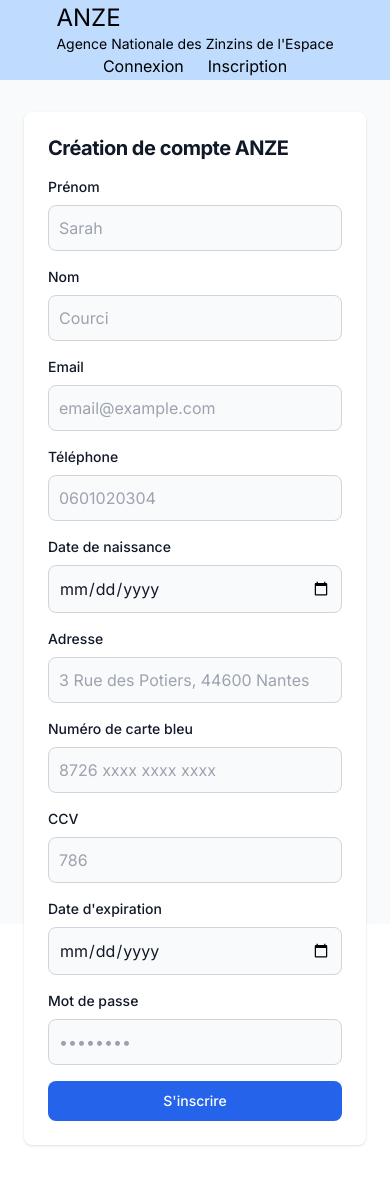
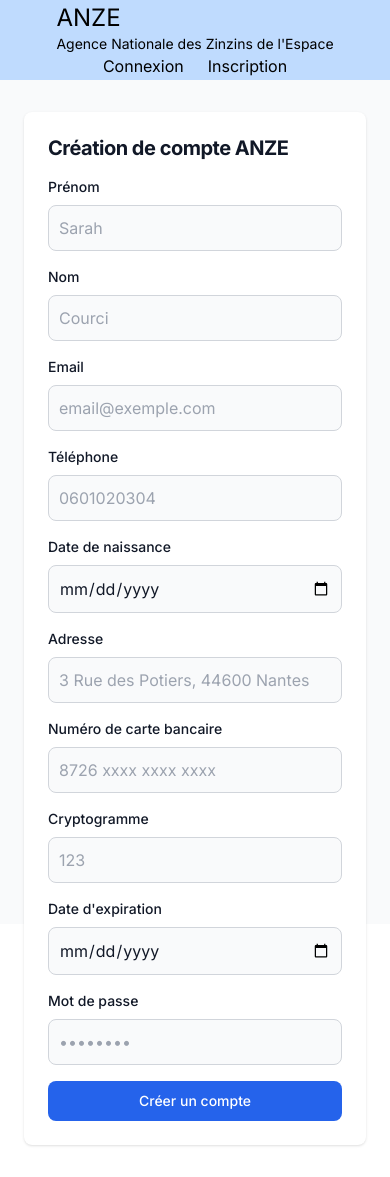
Before and after one commit to LucasHzl/anze, a Next.js app in the folder frontend/: page /signup in a window 390 px wide. Built offline with nearby package versions, Linux system fonts and the light colour scheme.

Commit message:
sign up form functional (wip)

```diff
--- a/frontend/src/components/SignInForm.jsx
+++ b/frontend/src/components/SignInForm.jsx
@@ -7,8 +7,12 @@ import { useRouter } from "next/navigation";
 export default function SignInForm() {
     const [username, setUsername] = useState("");
     const [password, setPassword] = useState("");
+
+
     const [emailError, setEmailError] = useState(false);
     const [passwordError, setPasswordError] = useState(false);
+
+
     const [apiError, setApiError] = useState("");
     const [apiSuccess, setApiSuccess] = useState("");
 
@@ -59,7 +63,7 @@ export default function SignInForm() {
                                     name="email"
                                     id="email"
                                     className="bg-gray-50 border border-gray-300 text-gray-900 sm:text-sm rounded-lg focus:ring-blue-600 focus:border-blue-600 block w-full p-2.5 dark:bg-gray-700 dark:border-gray-600 dark:placeholder-gray-400 dark:text-white dark:focus:ring-blue-500 dark:focus:border-blue-500"
-                                    placeholder="email@example.com"
+                                    placeholder="email@exemple.com"
                                     required
                                     value={username}
                                     onChange={(e) => setUsername(e.target.value)}
--- a/frontend/src/components/SignUpForm.jsx
+++ b/frontend/src/components/SignUpForm.jsx
@@ -1,10 +1,10 @@
-import Link from "next/link";
+"use client";
+
 import { useState } from "react";
 import { useRouter } from "next/navigation";
 
 export default function SignUpForm() {
-
-    const [username, setUsername] = useState("");
+    const [email, setEmail] = useState("");
     const [password, setPassword] = useState("");
     const [firstName, setFirstName] = useState("");
     const [lastName, setLastName] = useState("");
@@ -15,40 +15,64 @@ export default function SignUpForm() {
     const [cryptogram, setCryptogram] = useState("");
     const [expirationDate, setExpirationDate] = useState("");
 
-
     const [emailError, setEmailError] = useState(false);
     const [passwordError, setPasswordError] = useState(false);
     const [apiError, setApiError] = useState("");
-
-
     const [apiSuccess, setApiSuccess] = useState("");
 
     const router = useRouter();
 
-    const signInSubmit = async (e) => {
+    const signUpSubmit = async (e) => {
         e.preventDefault();
 
+        console.log("Form submitted");
+
+        let roles = ["ROLE_USER"]
+
+        let first_name = firstName
+        let last_name = lastName
+        let card_number = cardNumber
+        let expiration_date = expirationDate
+
         try {
-            const response = await fetch("http://127.0.0.1:8000/api/signin_check", {
+            const bodyData = {
+                roles,
+                email,
+                password,
+                first_name,
+                last_name,
+                birthdate,
+                phone,
+                adress,
+                card_number,
+                cryptogram,
+                expiration_date,
+            };
+
+            console.log("Request body :", bodyData);
+
+            const response = await fetch("http://127.0.0.1:8000/api/users", {
                 method: "POST",
                 headers: {
                     "Content-Type": "application/ld+json",
                 },
-                body: JSON.stringify({ username, password }),
+                body: JSON.stringify(bodyData),
             });
+
+            console.log("Response status :", response.status);
 
             const data = await response.json();
 
             if (response.ok) {
-                setApiSuccess("Login successful!");
+                setApiSuccess("Signup successful!");
                 localStorage.setItem("token", data.token);
-
                 // router.push("/profil");
             } else {
                 setApiError(data.message || "An error occurred");
                 setApiSuccess("");
             }
         } catch (error) {
+            console.error("Error during sign up:", error);
             setApiError("An error occurred. Please try again.");
             setApiSuccess("");
         }
@@ -62,52 +86,54 @@ export default function SignUpForm() {
                         <h1 className="text-xl font-bold leading-tight tracking-tight text-gray-900 md:text-2xl dark:text-white">
                             Création de compte ANZE
                         </h1>
-                        <form className="space-y-4 md:space-y-6" action="#">
+                        <form onSubmit={signUpSubmit} className="space-y-4 md:space-y-6" action="#">
                             <div>
                                 <label htmlFor="firstName" className="block mb-2 text-sm font-medium text-gray-900 dark:text-white">Prénom</label>
-                                <input type="text" name="firstName" id="firstName" className="bg-gray-50 border border-gray-300 text-gray-900 sm:text-sm rounded-lg focus:ring-blue-600 focus:border-blue-600 block w-full p-2.5 dark:bg-gray-700 dark:border-gray-600 dark:placeholder-gray-400 dark:text-white dark:focus:ring-blue-500 dark:focus:border-blue-500" placeholder="Sarah" required />
+                                <input type="text" name="firstName" id="firstName" className="bg-gray-50 border border-gray-300 text-gray-900 sm:text-sm rounded-lg focus:ring-blue-600 focus:border-blue-600 block w-full p-2.5 dark:bg-gray-700 dark:border-gray-600 dark:placeholder-gray-400 dark:text-white dark:focus:ring-blue-500 dark:focus:border-blue-500" placeholder="Sarah" required value={firstName} onChange={(e) => setFirstName(e.target.value)} />
                             </div>
                             <div>
                                 <label htmlFor="lastName" className="block mb-2 text-sm font-medium text-gray-900 dark:text-white">Nom</label>
-                                <input type="text" name="lastName" id="lastName" className="bg-gray-50 border border-gray-300 text-gray-900 sm:text-sm rounded-lg focus:ring-blue-600 focus:border-blue-600 block w-full p-2.5 dark:bg-gray-700 dark:border-gray-600 dark:placeholder-gray-400 dark:text-white dark:focus:ring-blue-500 dark:focus:border-blue-500" placeholder="Courci" required />
+                                <input type="text" name="lastName" id="lastName" className="bg-gray-50 border border-gray-300 text-gray-900 sm:text-sm rounded-lg focus:ring-blue-600 focus:border-blue-600 block w-full p-2.5 dark:bg-gray-700 dark:border-gray-600 dark:placeholder-gray-400 dark:text-white dark:focus:ring-blue-500 dark:focus:border-blue-500" placeholder="Courci" required value={lastName} onChange={(e) => setLastName(e.target.value)} />
                             </div>
                             <div>
                                 <label htmlFor="email" className="block mb-2 text-sm font-medium text-gray-900 dark:text-white">Email</label>
-                                <input type="email" name="email" id="email" className="bg-gray-50 border border-gray-300 text-gray-900 sm:text-sm rounded-lg focus:ring-blue-600 focus:border-blue-600 block w-full p-2.5 dark:bg-gray-700 dark:border-gray-600 dark:placeholder-gray-400 dark:text-white dark:focus:ring-blue-500 dark:focus:border-blue-500" placeholder="email@example.com" required />
+                                <input type="email" name="email" id="email" className="bg-gray-50 border border-gray-300 text-gray-900 sm:text-sm rounded-lg focus:ring-blue-600 focus:border-blue-600 block w-full p-2.5 dark:bg-gray-700 dark:border-gray-600 dark:placeholder-gray-400 dark:text-white dark:focus:ring-blue-500 dark:focus:border-blue-500" placeholder="email@exemple.com" required value={email} onChange={(e) => setEmail(e.target.value)} />
                             </div>
                             <div>
                                 <label htmlFor="phone" className="block mb-2 text-sm font-medium text-gray-900 dark:text-white">Téléphone</label>
-                                <input type="phone" name="phone" id="phone" className="bg-gray-50 border border-gray-300 text-gray-900 sm:text-sm rounded-lg focus:ring-blue-600 focus:border-blue-600 block w-full p-2.5 dark:bg-gray-700 dark:border-gray-600 dark:placeholder-gray-400 dark:text-white dark:focus:ring-blue-500 dark:focus:border-blue-500" placeholder="0601020304" required />
+                                <input type="phone" name="phone" id="phone" className="bg-gray-50 border border-gray-300 text-gray-900 sm:text-sm rounded-lg focus:ring-blue-600 focus:border-blue-600 block w-full p-2.5 dark:bg-gray-700 dark:border-gray-600 dark:placeholder-gray-400 dark:text-white dark:focus:ring-blue-500 dark:focus:border-blue-500" placeholder="0601020304" required value={phone} onChange={(e) => setPhone(e.target.value)} />
                             </div>
                             <div>
                                 <label htmlFor="birthdate" className="block mb-2 text-sm font-medium text-gray-900 dark:text-white">Date de naissance</label>
-                                <input type="date" name="birthdate" id="birthdate" placeholder="07/06/1999" className="bg-gray-50 border border-gray-300 text-gray-900 sm:text-sm rounded-lg focus:ring-blue-600 focus:border-blue-600 block w-full p-2.5 dark:bg-gray-700 dark:border-gray-600 dark:placeholder-gray-400 dark:text-white dark:focus:ring-blue-500 dark:focus:border-blue-500" required />
+                                <input type="date" name="birthdate" id="birthdate" placeholder="07/06/1999" className="bg-gray-50 border border-gray-300 text-gray-900 sm:text-sm rounded-lg focus:ring-blue-600 focus:border-blue-600 block w-full p-2.5 dark:bg-gray-700 dark:border-gray-600 dark:placeholder-gray-400 dark:text-white dark:focus:ring-blue-500 dark:focus:border-blue-500" required value={birthdate} onChange={(e) => setBirthdate(e.target.value)} />
                             </div>
                             <div>
                                 <label htmlFor="adress" className="block mb-2 text-sm font-medium text-gray-900 dark:text-white">Adresse</label>
-                                <input type="text" name="adress" id="adress" placeholder="3 Rue des Potiers, 44600 Nantes" className="bg-gray-50 border border-gray-300 text-gray-900 sm:text-sm rounded-lg focus:ring-blue-600 focus:border-blue-600 block w-full p-2.5 dark:bg-gray-700 dark:border-gray-600 dark:placeholder-gray-400 dark:text-white dark:focus:ring-blue-500 dark:focus:border-blue-500" required />
+                                <input type="text" name="adress" id="adress" placeholder="3 Rue des Potiers, 44600 Nantes" className="bg-gray-50 border border-gray-300 text-gray-900 sm:text-sm rounded-lg focus:ring-blue-600 focus:border-blue-600 block w-full p-2.5 dark:bg-gray-700 dark:border-gray-600 dark:placeholder-gray-400 dark:text-white dark:focus:ring-blue-500 dark:focus:border-blue-500" required value={adress} onChange={(e) => setAdress(e.target.value)} />
                             </div>
                             <div>
-                                <label htmlFor="cardNumber" className="block mb-2 text-sm font-medium text-gray-900 dark:text-white">Numéro de carte bleu</label>
-                                <input type="text" name="cardNumber" id="cardNumber" placeholder="8726 xxxx xxxx xxxx" className="bg-gray-50 border border-gray-300 text-gray-900 sm:text-sm rounded-lg focus:ring-blue-600 focus:border-blue-600 block w-full p-2.5 dark:bg-gray-700 dark:border-gray-600 dark:placeholder-gray-400 dark:text-white dark:focus:ring-blue-500 dark:focus:border-blue-500" required />
+                                <label htmlFor="cardNumber" className="block mb-2 text-sm font-medium text-gray-900 dark:text-white">Numéro de carte bancaire</label>
+                                <input type="text" name="cardNumber" id="cardNumber" placeholder="8726 xxxx xxxx xxxx" className="bg-gray-50 border border-gray-300 text-gray-900 sm:text-sm rounded-lg focus:ring-blue-600 focus:border-blue-600 block w-full p-2.5 dark:bg-gray-700 dark:border-gray-600 dark:placeholder-gray-400 dark:text-white dark:focus:ring-blue-500 dark:focus:border-blue-500" required value={cardNumber} onChange={(e) => setCardNumber(e.target.value)} />
                             </div>
                             <div>
-                                <label htmlFor="cryptogram" className="block mb-2 text-sm font-medium text-gray-900 dark:text-white">CCV</label>
-                                <input type="text" name="cardNumber" id="cardNumber" placeholder="786" className="bg-gray-50 border border-gray-300 text-gray-900 sm:text-sm rounded-lg focus:ring-blue-600 focus:border-blue-600 block w-full p-2.5 dark:bg-gray-700 dark:border-gray-600 dark:placeholder-gray-400 dark:text-white dark:focus:ring-blue-500 dark:focus:border-blue-500" required />
+                                <label htmlFor="cryptogram" className="block mb-2 text-sm font-medium text-gray-900 dark:text-white">Cryptogramme</label>
+                                <input type="text" name="cryptogram" id="cryptogram" placeholder="123" className="bg-gray-50 border border-gray-300 text-gray-900 sm:text-sm rounded-lg focus:ring-blue-600 focus:border-blue-600 block w-full p-2.5 dark:bg-gray-700 dark:border-gray-600 dark:placeholder-gray-400 dark:text-white dark:focus:ring-blue-500 dark:focus:border-blue-500" required value={cryptogram} onChange={(e) => setCryptogram(e.target.value)} />
                             </div>
                             <div>
                                 <label htmlFor="expirationDate" className="block mb-2 text-sm font-medium text-gray-900 dark:text-white">Date d'expiration</label>
-                                <input type="date" name="expirationDate" id="expirationDate" placeholder="7XX" className="bg-gray-50 border border-gray-300 text-gray-900 sm:text-sm rounded-lg focus:ring-blue-600 focus:border-blue-600 block w-full p-2.5 dark:bg-gray-700 dark:border-gray-600 dark:placeholder-gray-400 dark:text-white dark:focus:ring-blue-500 dark:focus:border-blue-500" required />
+                                <input type="date" name="expirationDate" id="expirationDate" placeholder="2023-07" className="bg-gray-50 border border-gray-300 text-gray-900 sm:text-sm rounded-lg focus:ring-blue-600 focus:border-blue-600 block w-full p-2.5 dark:bg-gray-700 dark:border-gray-600 dark:placeholder-gray-400 dark:text-white dark:focus:ring-blue-500 dark:focus:border-blue-500" required value={expirationDate} onChange={(e) => setExpirationDate(e.target.value)} />
                             </div>
                             <div>
                                 <label htmlFor="password" className="block mb-2 text-sm font-medium text-gray-900 dark:text-white">Mot de passe</label>
-                                <input type="password" name="password" id="password" placeholder="••••••••" className="bg-gray-50 border border-gray-300 text-gray-900 sm:text-sm rounded-lg focus:ring-blue-600 focus:border-blue-600 block w-full p-2.5 dark:bg-gray-700 dark:border-gray-600 dark:placeholder-gray-400 dark:text-white dark:focus:ring-blue-500 dark:focus:border-blue-500" required />
+                                <input type="password" name="password" id="password" placeholder="••••••••" className="bg-gray-50 border border-gray-300 text-gray-900 sm:text-sm rounded-lg focus:ring-blue-600 focus:border-blue-600 block w-full p-2.5 dark:bg-gray-700 dark:border-gray-600 dark:placeholder-gray-400 dark:text-white dark:focus:ring-blue-500 dark:focus:border-blue-500" required value={password} onChange={(e) => setPassword(e.target.value)} />
                             </div>
-                            <button type="submit" className="w-full text-white bg-blue-600 hover:bg-blue-700 focus:ring-4 focus:outline-none focus:ring-blue-300 font-medium rounded-lg text-sm px-5 py-2.5 text-center dark:bg-blue-600 dark:hover:bg-blue-700 dark:focus:ring-blue-800">S'inscrire</button>
+                            <button type="submit" className="w-full text-white bg-blue-600 hover:bg-blue-700 focus:ring-4 focus:outline-none focus:ring-blue-300 font-medium rounded-lg text-sm px-5 py-2.5 text-center dark:bg-blue-600 dark:hover:bg-blue-700 dark:focus:ring-blue-800">Créer un compte</button>
+                            {apiError && <div className="text-red-600">{apiError}</div>}
+                            {apiSuccess && <div className="text-green-600">{apiSuccess}</div>}
                         </form>
                     </div>
                 </div>
             </div>
         </section>
-    )
+    );
 }
```
Also changed, not shown: 1 other file (tests, documents, lock files or other folders).
